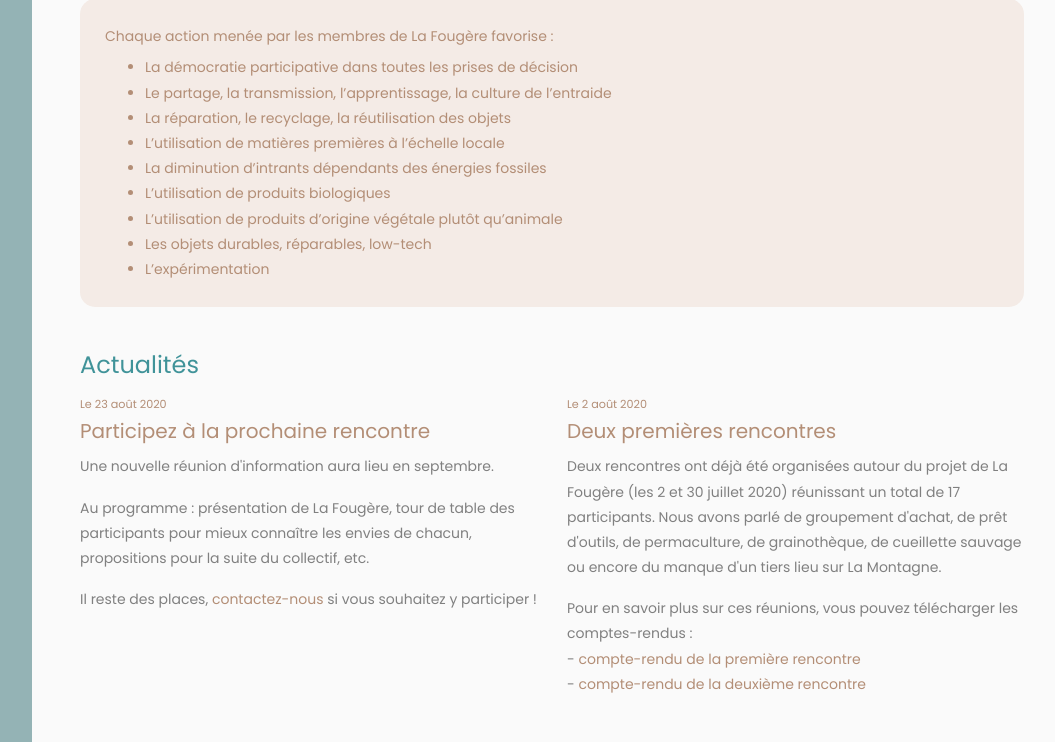
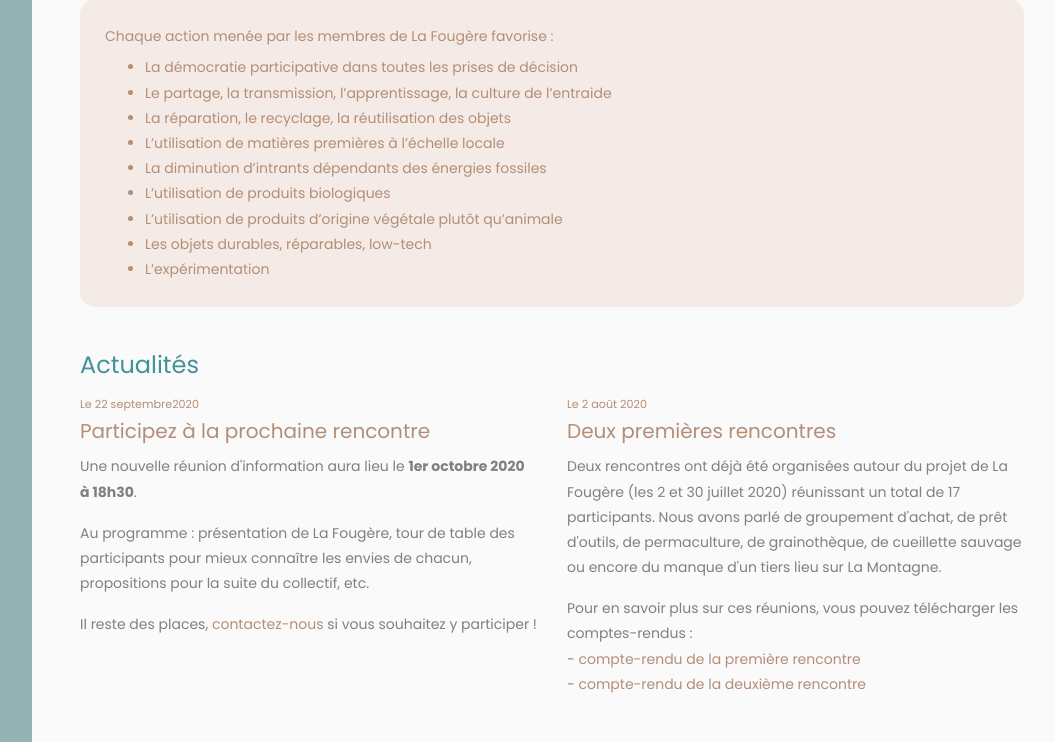
Before and after one commit to gregumo/lafougere, a Symfony app: template templates/pages/home.html.twig in a window 1280 px wide. Shown: the part 567-1309 px from the top of the page, without its empty margins (208-1263 px from the left). Run offline with Twig, Linux system fonts and the light colour scheme; the template is opened without the code that fills it, so the values that code supplies are empty; some libraries are stand-ins or nearby versions.

Commit message:
News update

```diff
--- a/templates/pages/home.html.twig
+++ b/templates/pages/home.html.twig
@@ -45,9 +45,9 @@
         <h3>Actualités</h3>
         <div class="row">
             <div class="col-sm-6 col-xs-12">
-                <span class="date">Le 23 août 2020</span>
+                <span class="date">Le 22 septembre2020</span>
                 <h4>Participez à la prochaine rencontre</h4>
-                <p>Une nouvelle réunion d'information aura lieu en septembre.</p>
+                <p>Une nouvelle réunion d'information aura lieu le <b>1er octobre 2020 à 18h30</b>.</p>
                 <p>Au programme : présentation de La Fougère, tour de table des participants pour mieux connaître les envies de chacun, propositions pour la suite du collectif, etc.</p>
                 <p>Il reste des places, <a href="{{ path('app_page_page', {slug : 'contact'}) }}">contactez-nous</a> si vous souhaitez y participer !</p>
             </div>
```
